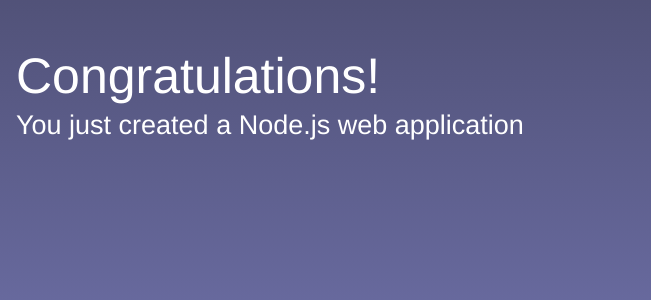
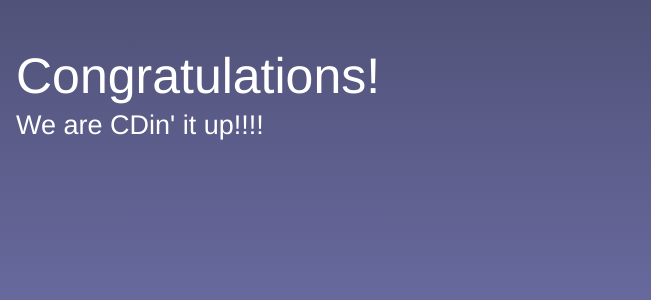
Before and after one commit to tenhold/deployTest, a website: page public/index.html in a window 1280 px wide. Shown: the part 234-534 px from the top of the page, 629-1280 px from the left. Drawn offline with Linux system fonts and the light colour scheme.

Commit message:
(Add) to html

```diff
--- a/public/index.html
+++ b/public/index.html
@@ -59,7 +59,7 @@
             <a class="twitter-link" href="http://twitter.com/home/?status=I%20created%20a%20project%20with%20AWS%20CodeStar!%20%23AWS%20%23AWSCodeStar%20https%3A%2F%2Faws.amazon.com%2Fcodestar"><img src="img/tweet.svg" /></a>
             <div class="text">
                 <h1>Congratulations!</h1>
-                <h2>You just created a Node.js web application</h2>
+                <h2>We are CDin' it up!!!!</h2>
             </div>
         </div>
     </div>
```
